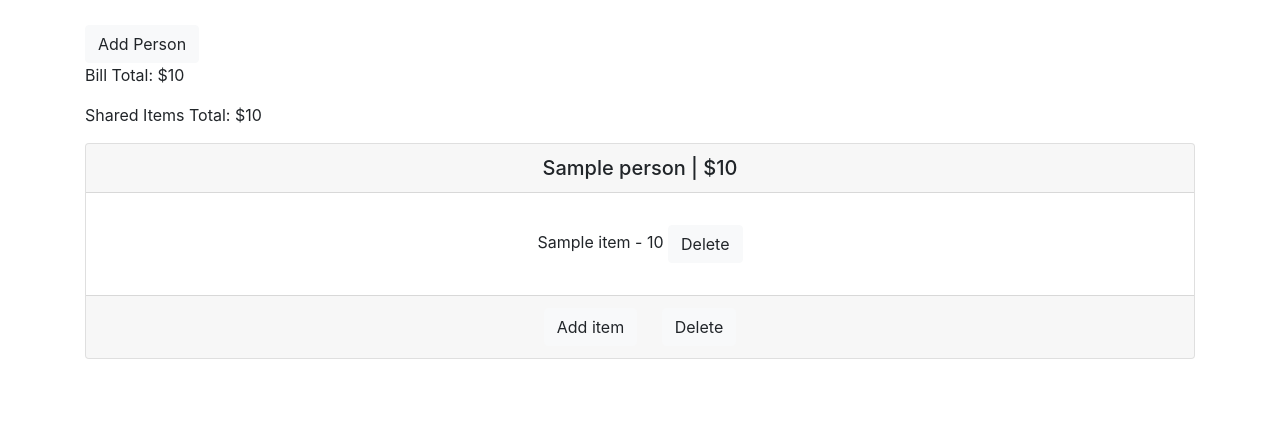
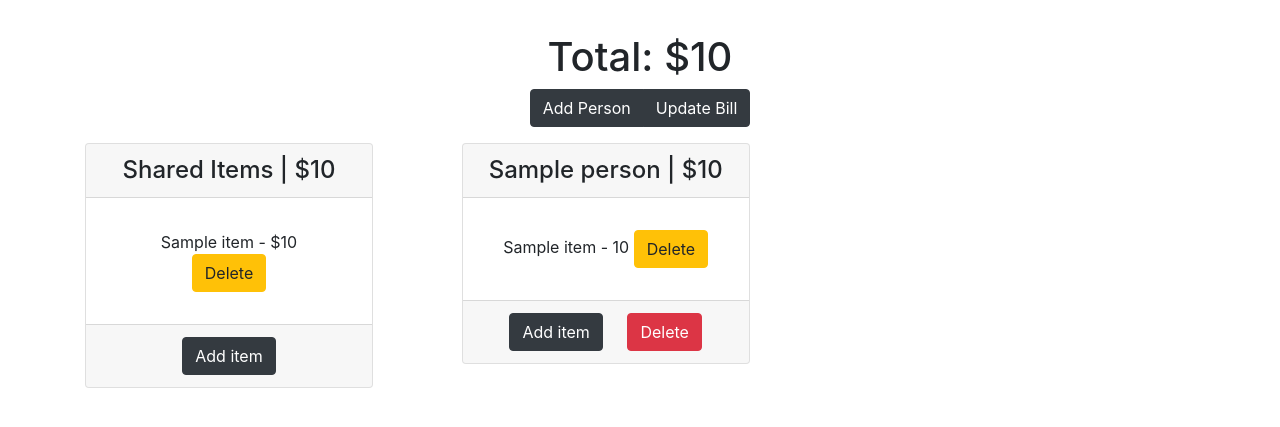
Before and after one commit to jlamonade/splitteroni, a Django app: template templates/splitter/bill_detail.html in a window 1280 px wide. Shown: the part 56-483 px from the top of the page. Run offline with Django 3.2, Linux system fonts and the light colour scheme; the template is opened without the code that fills it: most values are stand-ins (such as "Sample title", 1, 10 or a date in 2020); some libraries are stand-ins or nearby versions.

Commit message:
Added BillUpdateView; updated BillCreateView, models.Bill

```diff
--- a/templates/splitter/bill_detail.html
+++ b/templates/splitter/bill_detail.html
@@ -3,36 +3,64 @@
 {% block title %}{{ bill }} Details{% endblock title %}
 
 {% block content %}
-    <a href="{% url 'person-create' bill.pk %}" class="btn btn-light">Add Person</a>
-    <p>Bill Total: ${{ bill.get_order_total }}</p>
-    <p>Shared Items Total: ${{ bill.get_shared_items_total }}</p>
-    <div class="card-deck">
+    <div class="text-center m-2 p-2">
+        <h1>Total: ${{ bill.get_order_total }}</h1>
+        <div class="btn-group" role="group">
+            <a href="{% url 'person-create' bill.pk %}" class="btn btn-dark">Add Person</a>
+            <a href="{% url 'bill-update' bill.pk %}" class="btn btn-dark">Update Bill</a>
+        </div>
+    </div>
+
+    <div class="card-columns">
+        <div class="card text-center" style="width: 18rem;">
+            <h4 class="card-header">
+                Shared Items | ${{ bill.get_shared_items_total }}
+            </h4>
+            <div class="card-body">
+                <ul class="list-group list-group-flush">
+                    {% for item in shared_items %}
+                        <li class="list-group-item">
+                            {{ item.title }} - ${{ item.price }}
+                            <a href="{% url 'item-delete' item.pk %}" class="btn btn-warning">
+                                Delete</a>
+                        </li>
+                    {% empty %}
+                        <li class="list-group-item">
+                            No items yet.
+                        </li>
+                    {% endfor %}
+                </ul>
+            </div>
+            <div class="card-footer">
+                <a href="{% url 'shared-item-create' bill.pk %}" class="btn btn-dark">
+                    Add item</a>
+            </div>
+        </div>
+
         {% for person in people %}
             <div class="card text-center" style="width: 18rem;">
-                <h5 class="card-header">
+                <h4 class="card-header">
                     {{ person }} | ${{ person.get_person_total }}
-                </h5>
+                </h4>
                 <div class="card-body">
                     <ul class="list-group list-group-flush">
                         {% for item in person.items.all %}
                             <li class="list-group-item">
                                 {{ item.title }} - {{ item.price }}
-                                <a href="{% url 'item-delete' item.pk %}" class="btn btn-light">Delete</a>
+                                <a href="{% url 'item-delete' item.pk %}" class="btn btn-warning">Delete</a>
                             </li>
                         {% empty %}
                             <li class="list-group-item">No items yet.</li>
                         {% endfor %}
                     </ul>
                 </div>
-            <div class="card-footer">
-                    <a href="{% url 'item-create' bill.pk person.pk %}" class="card-link btn btn-light">
+                <div class="card-footer">
+                    <a href="{% url 'item-create' bill.pk person.pk %}" class="card-link btn btn-dark">
                         Add item</a>
-                    <a href="{% url 'person-delete' person.pk %}" class="card-link btn btn-light">
+                    <a href="{% url 'person-delete' person.pk %}" class="card-link btn btn-danger">
                         Delete</a>
                 </div>
             </div>
-        {% empty %}
-            <p>No people.</p>
         {% endfor %}
     </div>
 {% endblock content %}
```
Also changed, not shown: splitter/models.py (+19 -6 lines), splitter/urls.py (+14 -2 lines), splitter/views.py (+25 -8 lines), templates/splitter/bill_update.html (added, +12 -0 lines), splitter/migrations/0005_auto_20201007_0038.py (added).
